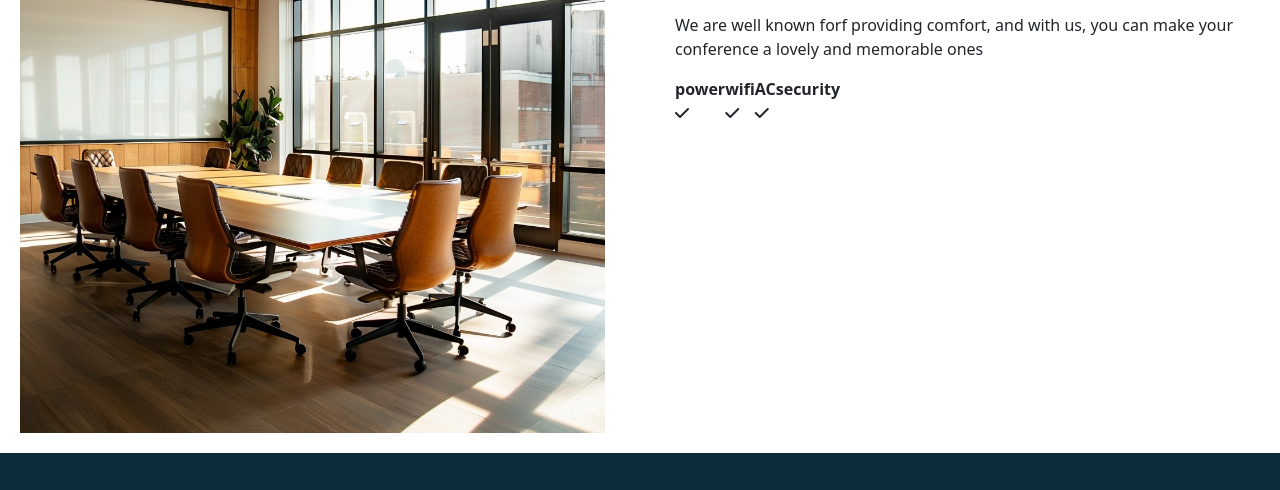
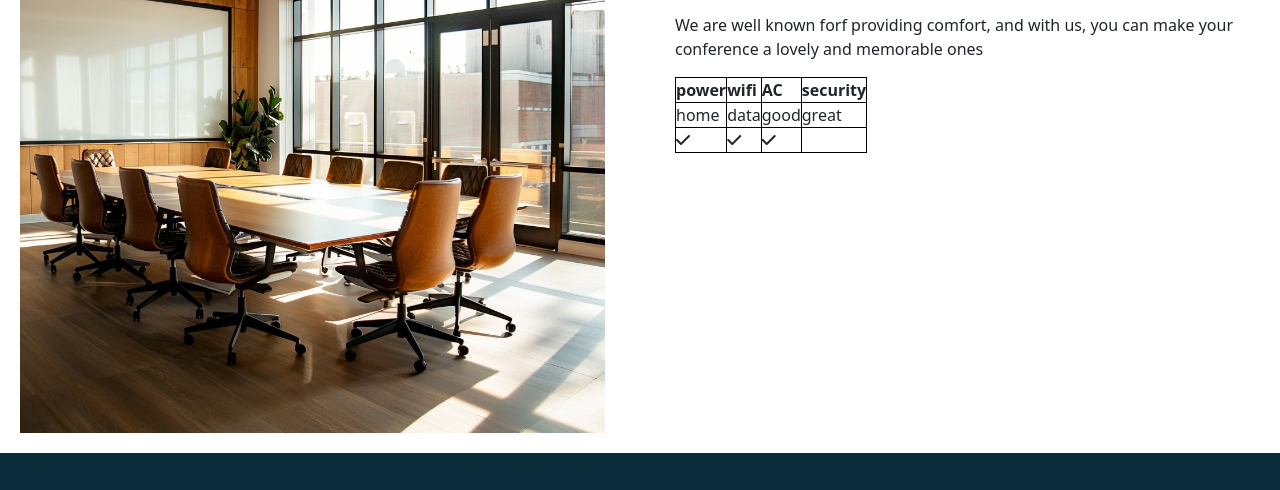
Before and after one commit to infinity069/gemstone, a plain HTML site: page conference.html in a window 1280 px wide. Shown: the part 1068-1558 px from the top of the page. Drawn offline with Linux system fonts and the light colour scheme.

Commit message:
few changes

```diff
--- a/conference.html
+++ b/conference.html
@@ -67,14 +67,19 @@
           your conference a lovely and memorable ones
         </p>
         <table>
-          <thead>
           <tr>
             <th>power</th>
             <th>wifi</th>
             <th>AC</th>
             <th>security</th>
           </tr>
-          </thead>
+          <tr>
+            <td>home</td>
+            <td>data</td>
+            <td>good</td>
+            <td>great</td>
+          </tr>
+
           <tbody>
             <tr>
               <td><i class="fa fa-check"></i></td>
--- a/construction.css
+++ b/construction.css
@@ -747,3 +747,6 @@ footer {
     min-height: 200px;
     padding: 10px;
 }
+table, th, td {
+    border: 1px solid black;
+}
```
Lines whose indentation alone changed are shown as unchanged.
